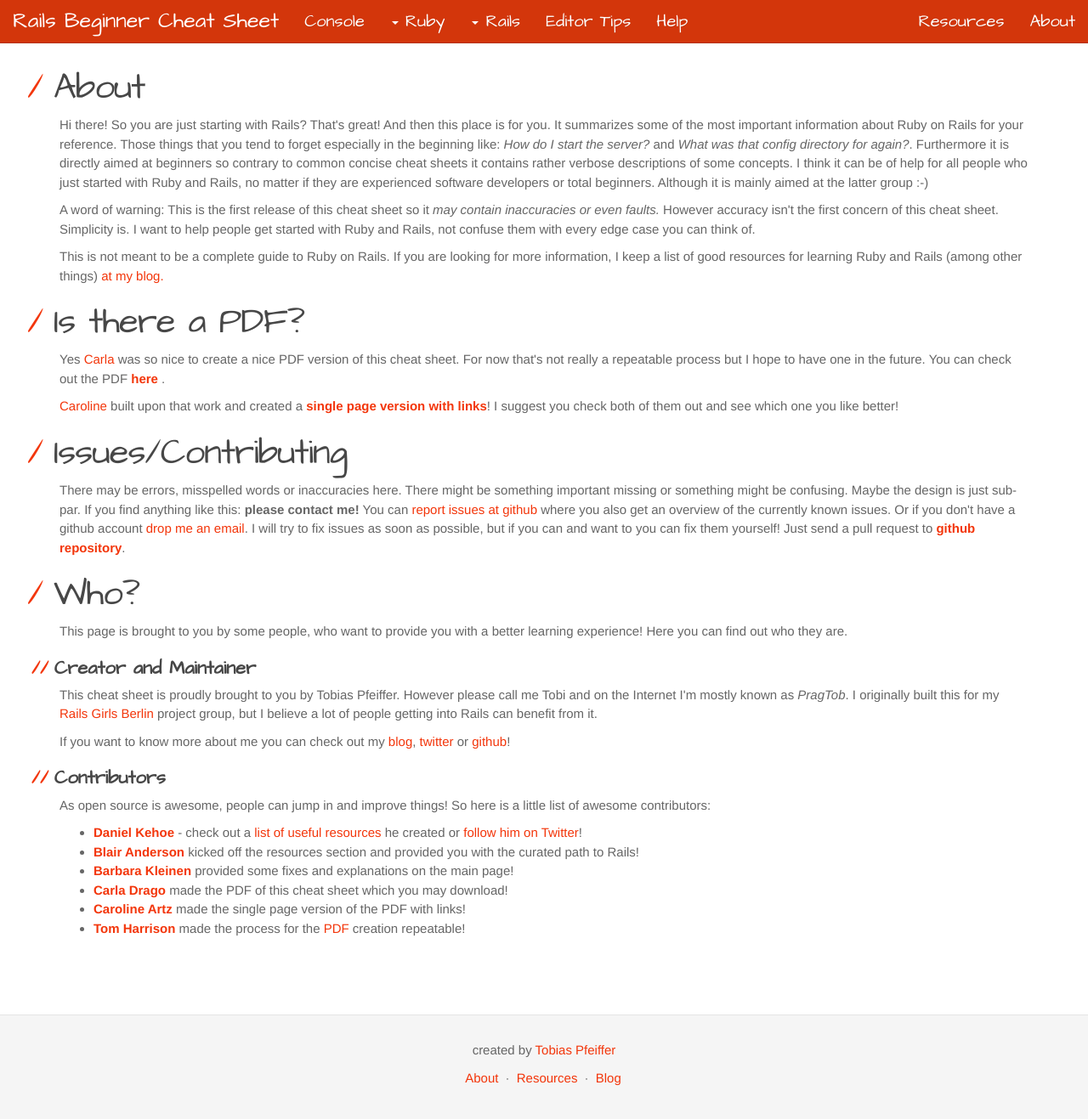
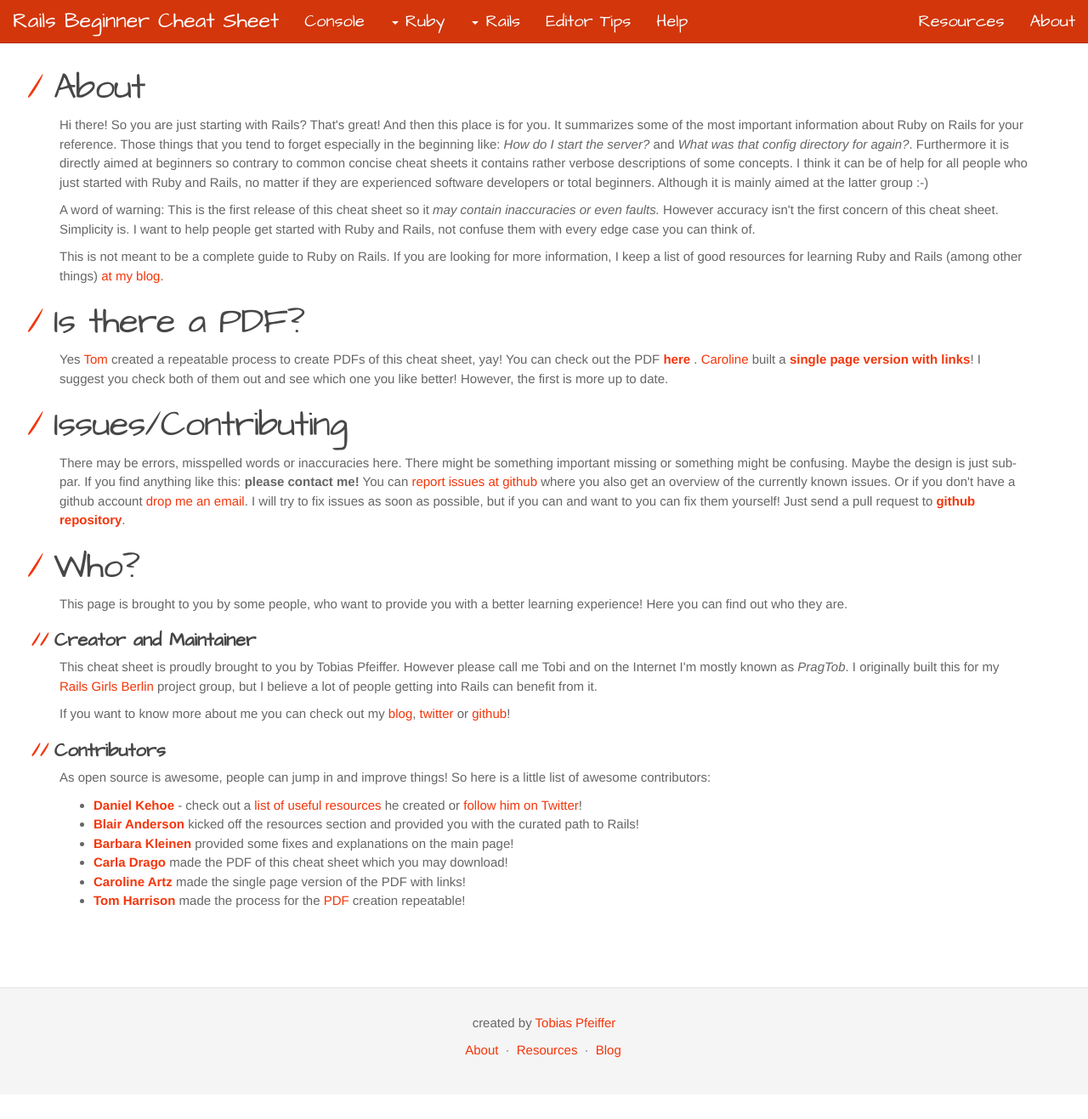
Before and after one commit to PragTob/rails-beginner-cheatsheet, a Jekyll site: the page built from about.html, in a window 1280 px wide and 1320 px high. Shown: the top 1317 px of the window at 85% size. Built offline with Jekyll 4.4.1, drawn with Linux system fonts in a browser that asks for light colours.

Commit message:
Upgrade information about PDFs on the about site

```diff
--- a/about.html
+++ b/about.html
@@ -31,13 +31,10 @@
 </p>
 
 <h1>Is there a PDF?</h1>
-<p>Yes <a href="https://twitter.com/CarlaD">Carla</a> was so nice to
-create a nice PDF version of this cheat sheet. For now that's not really
-a repeatable process but I hope to have one in the future. You can check
+<p>Yes <a href="http://www.thetomharrison.com/">Tom</a> created a
+repeatable process to create PDFs of this cheat sheet, yay! You can check
 out the PDF <strong><a href="RailsBeginnerCheatSheet.pdf">here</a>
-</strong>.</p>
-
-<p><a href="https://twitter.com/carolineartz">Caroline</a> built upon that work and created a <strong><a href="RailsBeginnerCheatSheetSinglePage.pdf">single page version with links</a></strong>! I suggest you check both of them out and see which one you like better!</p>
+</strong>. <a href="http://www.carolineartz.me/">Caroline</a> built a <strong><a href="RailsBeginnerCheatSheetSinglePage.pdf">single page version with links</a></strong>! I suggest you check both of them out and see which one you like better! However, the first is more up to date.</p>
 
 <h1>Issues/Contributing</h1>
 <p>
```
